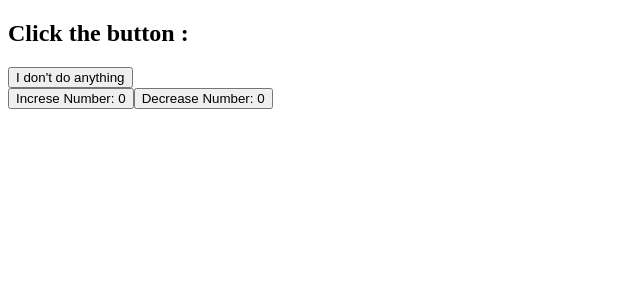
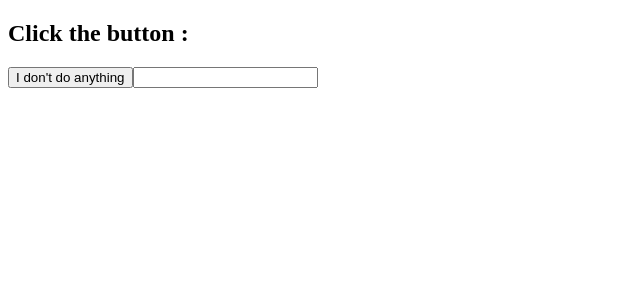
Before and after one commit to amar-jondhalekar/react-concepts-playground, a React (Vite) app in the folder event-handling/: page / in a window 1280 px wide. Shown: the top 300 px of the page, without its empty margins (0-640 px from the left). Built offline with nearby package versions, Linux system fonts and the light colour scheme.

Commit message:
added onChange event to input element and passes as a props to Button element

```diff
--- a/event-handling/src/App.jsx
+++ b/event-handling/src/App.jsx
@@ -3,27 +3,32 @@ import './App.css'
 import Button from './components/Button';
 
 function App() {
-  const[count, setCount] = useState(0);
+  // const[count, setCount] = useState(0);
 
-  function CountingNumber(){
-    setCount(count + 1);
-    console.log(count);
+  function handleInputChange(e){
+    console.log('Value till now: ', e.target.value);
   }
-  function DecreaseNumber(){
-    setCount(count - 1);
-    console.log(count);
-  }
-  function handleClick(){
-    alert('You cliked this button!');
-  }
+  // function CountingNumber(){
+  //   setCount(count + 1);
+  //   console.log(count);
+  // }
+  // function DecreaseNumber(){
+  //   setCount(count - 1);
+  //   console.log(count);
+  // }
+  // function handleClick(){
+  //   alert('You cliked this button!');
+  // }
   return (
     <>
     {/* <button onClick={alert('clicked button')}>Click Me!</button> */}
     {/* <button onClick={() => {alert('button clicked!')}}>click me!</button> */}
-    <Button clickMe={handleClick}></Button>
-    <button onClick={CountingNumber}> Increse Number: {count}</button>
+    <Button clickMe={handleInputChange}></Button>
+    {/* <button onClick={CountingNumber}> Increse Number: {count}</button>
     <button onClick={DecreaseNumber}> Decrease Number: {count} </button>
-    </>
+    <input type='text' placeholder='plese enter your name'/>
+    <textarea name="Message" id="chatApp" placeholder='Write your message here...'></textarea> */}
+   </>
   )
 }
 
--- a/event-handling/src/components/Button.jsx
+++ b/event-handling/src/components/Button.jsx
@@ -9,6 +9,7 @@ const Button = (props) => {
     <button onClick={props.clickMe}>
         I don't do anything
     </button>
+    <input type="text" onChange={props.clickMe}/>
     </div>
     </>
   )
```
